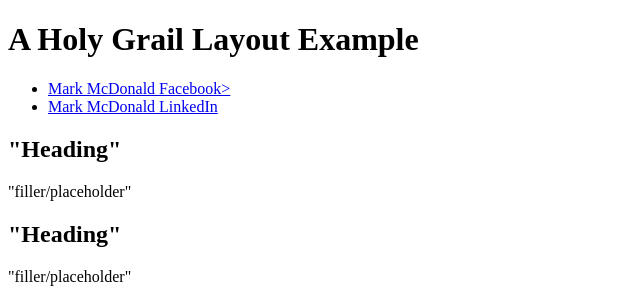
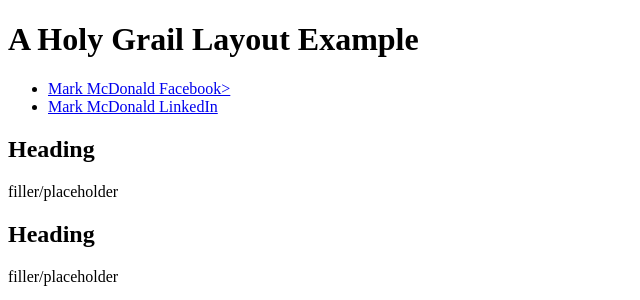
Before and after one commit to mcdonaldmark/wdd130, a plain HTML site: page week02/holygrail.html in a window 1280 px wide. Shown: the top 300 px of the page, without its empty margins (0-640 px from the left). Drawn offline with Linux system fonts and the light colour scheme; grey boxes are pictures that could not be loaded.

Commit message:
holygrail.html

```diff
--- a/week02/holygrail.html
+++ b/week02/holygrail.html
@@ -19,12 +19,12 @@
     </nav>
     <main>
         <section>
-            <h2>"Heading"</h2>
-            <p>"filler/placeholder"</p>
+            <h2>Heading</h2>
+            <p>filler/placeholder</p>
         </section>
         <section>
-            <h2>"Heading"</h2>
-            <p>"filler/placeholder"</p>
+            <h2>Heading</h2>
+            <p>filler/placeholder</p>
         </section>
     </main>
     <aside>
```
